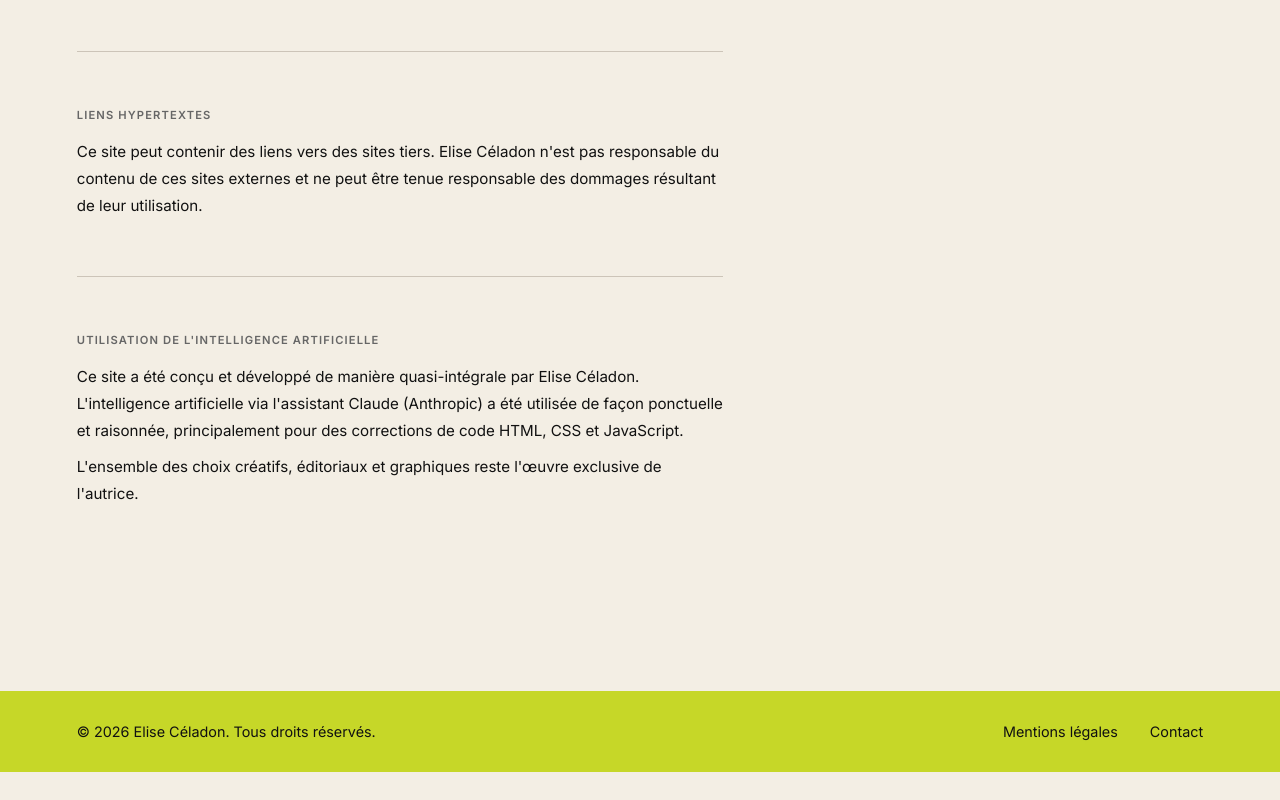
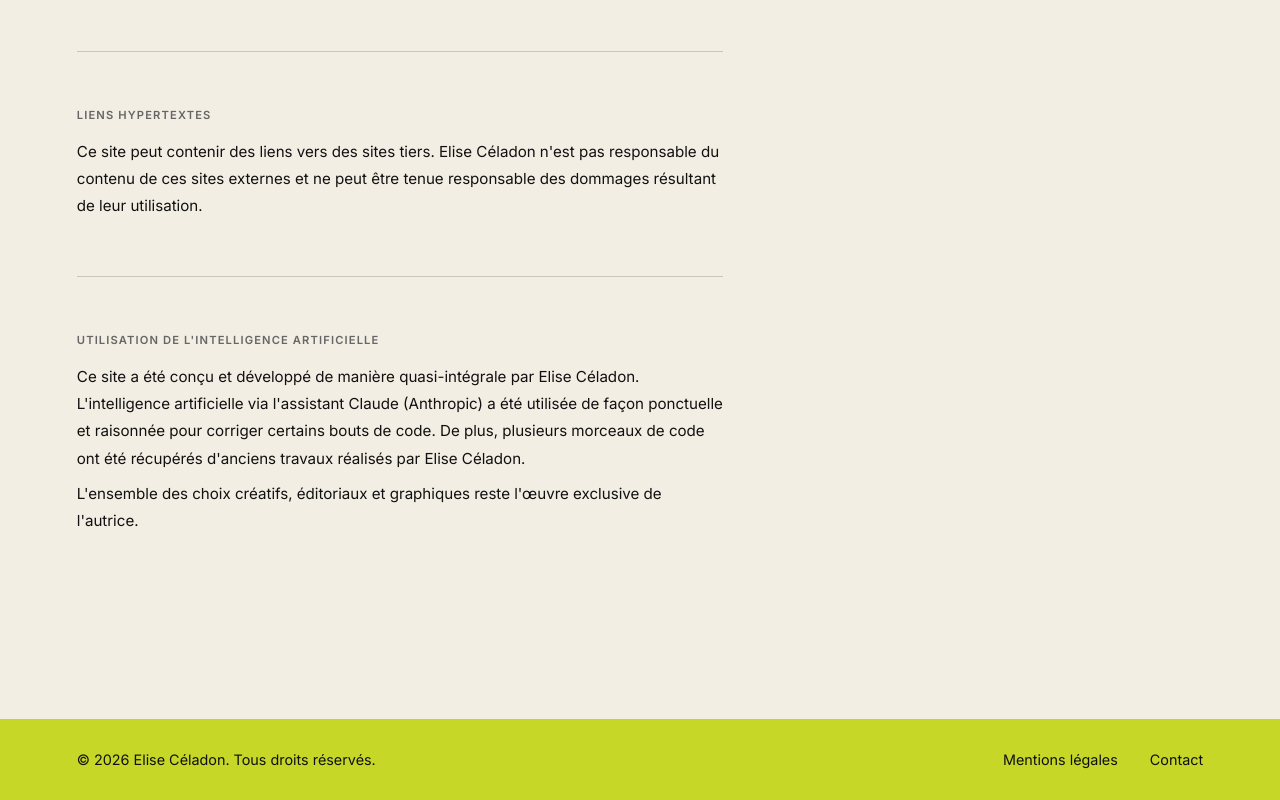
Before and after one commit to EliseCELADON/portfolio-2026, a plain HTML site: page mentions-legales.html in a window 1280 px wide. Shown: the part 1354-2154 px from the top of the page. Before the commit the page ends 2126 px from the top, so only its background shows below. Drawn offline with Linux system fonts and the light colour scheme.

Commit message:
mentions légales texte

```diff
--- a/mentions-legales.html
+++ b/mentions-legales.html
@@ -91,7 +91,7 @@
 
         <div class="mentions-section">
             <h2>Utilisation de l'intelligence artificielle</h2>
-            <p>Ce site a été conçu et développé de manière quasi-intégrale par Elise Céladon. L'intelligence artificielle via l'assistant Claude (Anthropic) a été utilisée de façon ponctuelle et raisonnée, principalement pour des corrections de code HTML, CSS et JavaScript.</p>
+            <p>Ce site a été conçu et développé de manière quasi-intégrale par Elise Céladon. L'intelligence artificielle via l'assistant Claude (Anthropic) a été utilisée de façon ponctuelle et raisonnée pour corriger certains bouts de code. De plus, plusieurs morceaux de code ont été récupérés d'anciens travaux réalisés par Elise Céladon.</p>
             <p>L'ensemble des choix créatifs, éditoriaux et graphiques reste l'œuvre exclusive de l'autrice.</p>
         </div>
 
```
